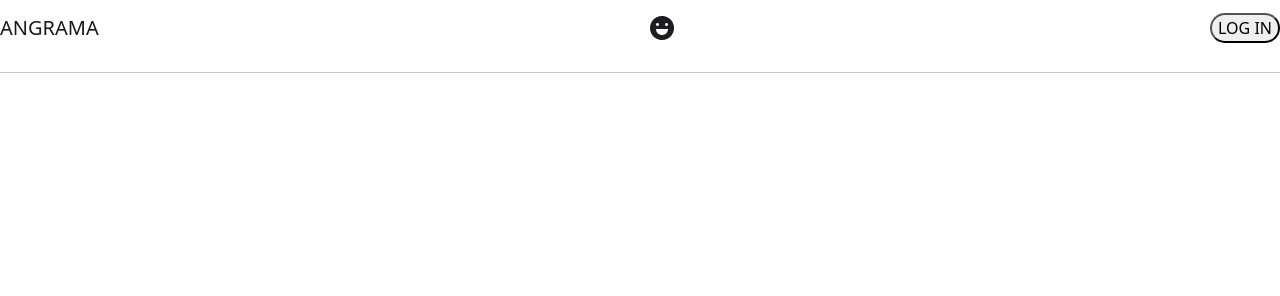
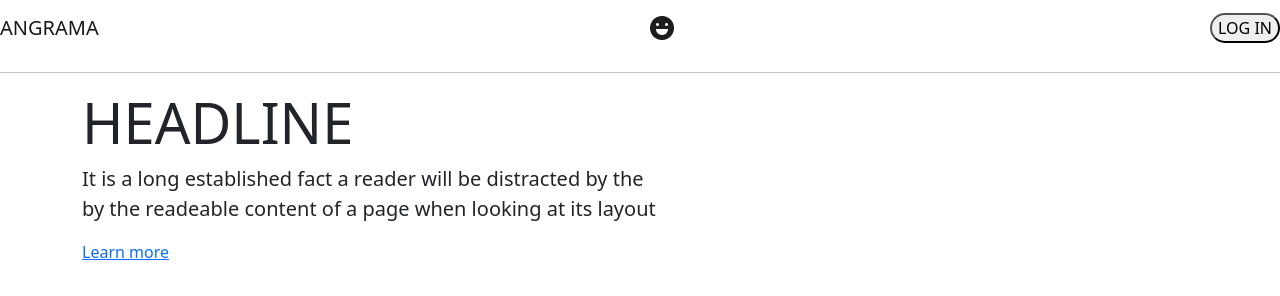
Before and after one commit to JavierIQ/LandingPage, a plain HTML site: page index.html in a window 1280 px wide. Drawn offline with nearby package versions, Linux system fonts and the light colour scheme.

Commit message:
Hero skeleton added

```diff
--- a/index.html
+++ b/index.html
@@ -13,15 +13,22 @@
 <body>
 
     <!-- Navbar -->
-    <nav class="navbar">
+    <header class="navbar">
         <a class="navbar-brand" href="#">ANGRAMA</a>
         <img src="./resources/images/navbar_face.png" alt="">
         <button class="login-button btn-dark rounded-pill">LOG IN</button>
-    </nav>
+    </header>
 
     <hr/>
 
     <!-- Headline -->
+    <div class="jumbotron jumbotron-fluid">
+        <div class="container">
+            <h1 class="title display-4">HEADLINE</h1>
+            <p class="lead">It is a long established fact a reader will be distracted by the <br>by the readeable content of a page when looking at its layout</p>
+            <a class="btn-light rounded-pill" href="#" role="button">Learn more</a>
+        </div>
+    </div>
 
     <!-- Cards -->
 
```
